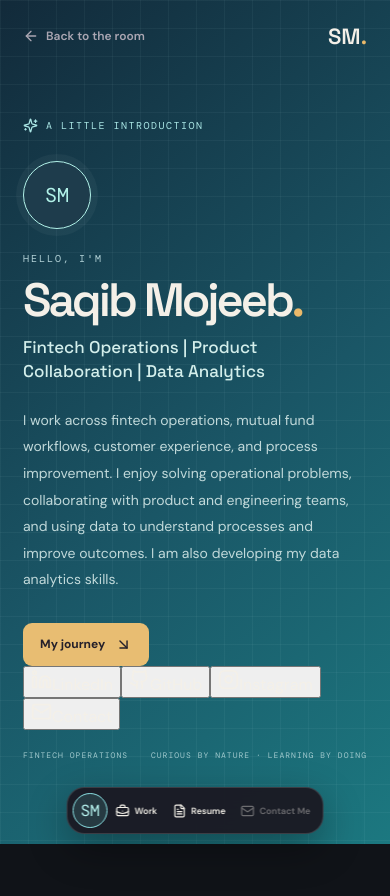
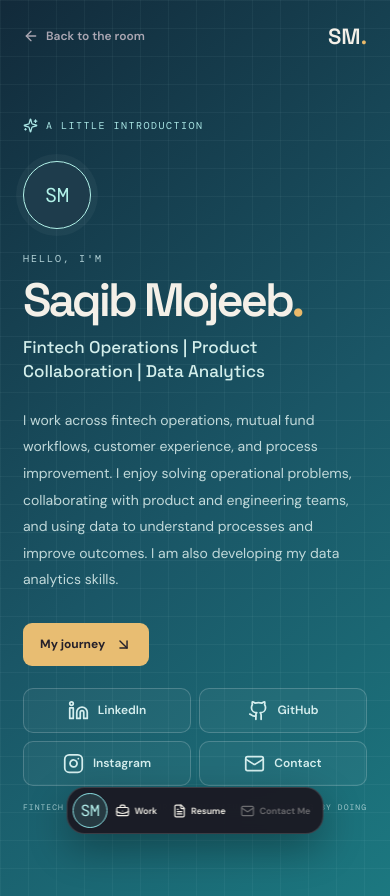
Before and after one commit to saqibmojeeb/saqib-portfolio, a React (Vite) app: page /home in a window 390 px wide. Before the commit the page ends 844 px from the top, so only its background shows below. Built offline with nearby package versions, Linux system fonts and the light colour scheme.

Commit message:
Style social links on introduction page

```diff
--- a/src/styles.css
+++ b/src/styles.css
@@ -530,3 +530,89 @@ background-repeat: no-repeat;
     object-fit: contain;
   }
 }
+
+/* Social links on the introduction page */
+.social-links-row {
+  display: flex;
+  align-items: center;
+  flex-wrap: wrap;
+  gap: 12px;
+  margin-top: 28px;
+}
+
+.social-icon-button {
+  display: inline-flex;
+  align-items: center;
+  justify-content: center;
+  gap: 9px;
+  min-height: 44px;
+  padding: 10px 15px;
+  border: 1px solid #ffffff30;
+  border-radius: 10px;
+  background: #ffffff0a;
+  color: #d5eeee;
+  cursor: pointer;
+  font-size: 12px;
+  font-weight: 600;
+  transition: background 0.2s ease, border-color 0.2s ease;
+}
+
+.social-icon-button:hover,
+.social-icon-button.active {
+  background: #ffffff18;
+  border-color: #72d9df;
+  color: #72d9df;
+}
+
+.social-link-detail {
+  max-width: 520px;
+  margin-top: 16px;
+  padding: 18px;
+  border: 1px solid #72d9df55;
+  border-radius: 12px;
+  background: #102d39cc;
+  color: #f4f0e8;
+  overflow-wrap: anywhere;
+}
+
+.social-link-detail p {
+  color: #c1d9da;
+  font-size: 13px;
+  line-height: 1.7;
+}
+
+.social-link-detail a {
+  display: inline-flex;
+  align-items: center;
+  gap: 7px;
+  margin-right: 16px;
+  color: #72d9df;
+  font-size: 12px;
+  font-weight: 600;
+}
+
+.social-detail-close {
+  border: 0;
+  background: transparent;
+  color: #aaa6b2;
+  cursor: pointer;
+  font-size: 12px;
+}
+
+@media (max-width: 600px) {
+  .social-links-row {
+    gap: 8px;
+    margin-top: 22px;
+  }
+
+  .social-icon-button {
+    flex: 1 1 calc(50% - 8px);
+    min-width: 0;
+    padding: 11px 8px;
+    font-size: 12px;
+  }
+
+  .social-link-detail {
+    width: 100%;
+  }
+}
```
